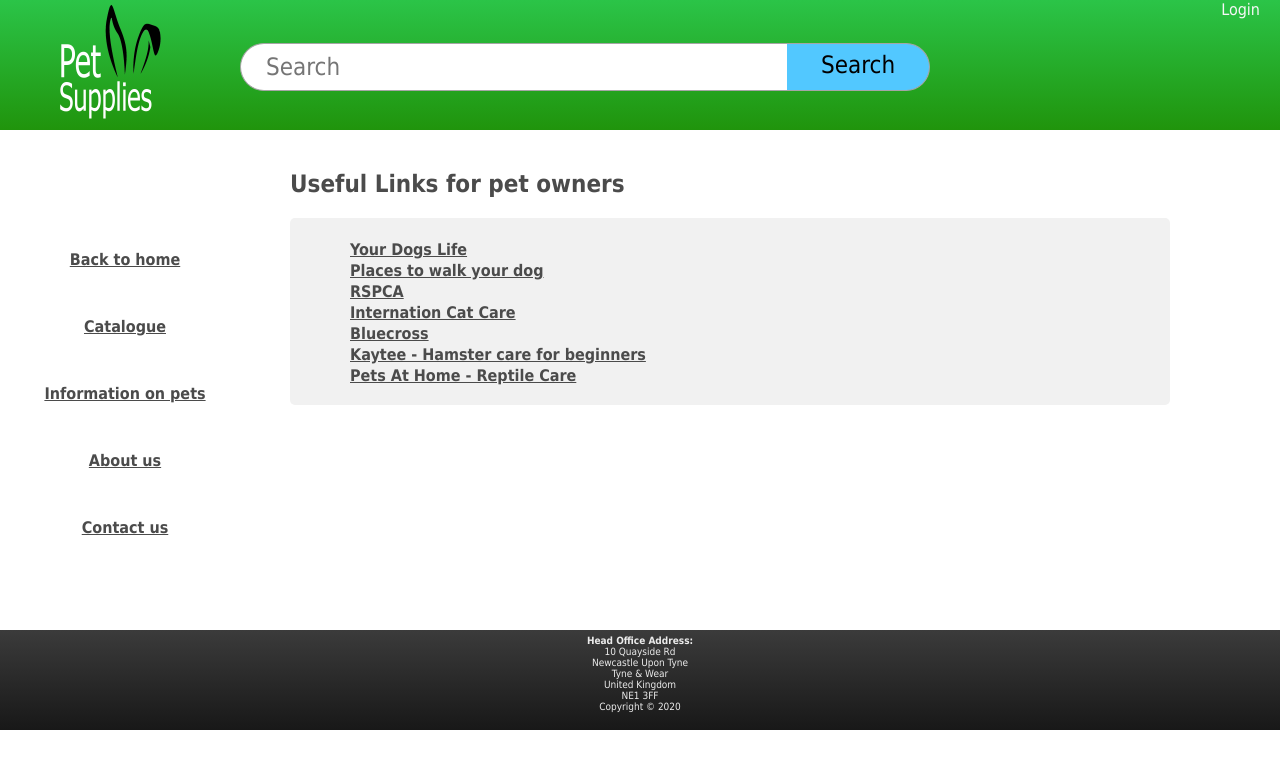
After one commit to jakebaz/Dynamic-wesite-for-petshop, a PHP site: page /php/useful_links.php in a window 1280 px wide. The commit adds this page. Shown: the top 769 px of the page. Run offline with PHP 8.4, Linux system fonts and the light colour scheme.

```diff
--- a/css/styles.css
+++ b/css/styles.css
@@ -188,6 +188,24 @@ body{
 	margin-left: 40px;
 }
 
+#useful-links{
+	padding: 40px;
+}
+
+#useful-links h1{
+	font-weight: bold;
+	font-size: 24px;
+}
+
+#useful-links article{
+	padding: 20px;
+}
+#useful-links ul li{
+	list-style-type: none;
+	font-size: 18px;
+	font-weight: bold;
+}
+
 .web-form {
 	position: relative;
 	display: inline-block;
--- a/php/about.php
+++ b/php/about.php
@@ -37,7 +37,7 @@
 					<ul>
 						<li><a href="catalogue.php">Catalogue</a></li>
 						<li><a href="pet_info.php">Information on pets</a></li>
-						<li><a href="#">Useful links</a></li>
+						<li><a href="useful_links.php">Useful links</a></li>
 						<li><a href="about.php">About us</a></li>
 						<li><a href="contact.php">Contact us</a></li>
 					</ul>
--- /dev/null
+++ b/php/order_success.php
@@ -0,0 +1,4 @@
+<?php
+
+echo '<div class="order-placed">Thank you for your order, you will be sent an email regarding payment</div>';
+echo '<a href="home.php">Back to Home</a>';
--- a/php/pet_info.php
+++ b/php/pet_info.php
@@ -4,7 +4,7 @@ session_start();
 
 <html>
 <head>
-	<title>Pet Supplies|Home</title>
+	<title>Pet Supplies|Pet Info</title>
 	<meta charset="utf-8"/>
 	<meta name="viewport" content="width=device-width, initial-scale=1.0">
 	<meta name="keywords" content="pets, pet shop, pet supplies"/>
@@ -39,7 +39,7 @@ session_start();
 					<ul>
                         <li><a href="home.php">Back to home</a></li>
 						<li><a href="catalogue.php">Catalogue</a></li>
-						<li><a href="#">Useful links</a></li>
+						<li><a href="useful_links.php">Useful links</a></li>
 						<li><a href="about.php">About us</a></li>
 						<li><a href="contact.php">Contact us</a></li>
 					</ul>
--- a/php/register_form.php
+++ b/php/register_form.php
@@ -29,7 +29,7 @@
 					<ul>
 						<li><a href="catalogue.php">Catalogue</a></li>
 						<li><a href="pet_info.php">Information on pets</a></li>
-						<li><a href="#">Useful links</a></li>
+						<li><a href="useful_links.php">Useful links</a></li>
 						<li><a href="about.php">About us</a></li>
 						<li><a href="contact.php">Contact us</a></li>
 					</ul>
--- /dev/null
+++ b/php/useful_links.php
@@ -0,0 +1,84 @@
+<!DOCTYPE html PUBLIC "-//W3C//DTD XHTML 1.1//EN" "http://www.w3.org/TR/xhtml11/DTD/xhtml11.dtd">
+<html lang="en">
+<head>
+<title>Pet Supplies|Useful links</title>
+	<meta charset="utf-8"/>
+	<meta name="viewport" content="width=device-width, initial-scale=1.0">
+	<meta name="keywords" content="pets, pet shop, pet supplies"/>
+	<meta name="author" content="Jacob Bazin"/>
+	<link rel="stylesheet" type="text/css" href="../css/styles.css">
+	<?php
+		session_start();
+	?>
+</head>
+    <meta charset="UTF-8">
+    <meta name="viewport" content="width=device-width, initial-scale=1.0">
+	<title>Pet Supplies|Useful Links</title>
+	<link rel="stylesheet" type="text/css" href="../css/styles.css">
+</head>
+<body>
+<body>
+	<div class="main-wrapper">
+		<div class="content-wrapper">
+			<div class="top-banner">
+				<a href="home.php"><img class="logo" src="../images/Logo2.png"></a>
+				<div class="search-bar">
+					<input id="search-box" type="text" name="search-bar" placeholder="Search">
+					<button type="submit" id="search-button">Search</button>
+				</div>
+				<div class="buttons">
+					<?php
+					if (!isset($_SESSION['loggedInUser'])){
+						echo '<a href="login_form.php">Login</a>';
+					} else{
+						echo '<a href="profile.php">'.$_SESSION['loggedInUser'].'</a>';
+						echo '<a href="logout.php">Logout</a>';
+						echo '<a href="cart.php">Shopping Basket</a>';
+					}
+					?>
+				</div>
+			</div>
+			<div class="left-pane">
+				<div class="navigation">
+					<ul>
+                        <li><a href="home.php">Back to home</a></li>
+						<li><a href="catalogue.php">Catalogue</a></li>
+						<li><a href="pet_info.php">Information on pets</a></li>
+						<li><a href="about.php">About us</a></li>
+						<li><a href="contact.php">Contact us</a></li>
+					</ul>
+				</div>
+			</div>
+			<div class="main">
+				<div id="useful-links">
+					<h1>Useful Links for pet owners</h1>
+					<article>
+						<ul>
+							<li><a href="https://www.yourdogslife.co.uk/resources/useful-links/">Your Dogs Life</a></li>
+							<li><a href="https://www.northeastfamilyfun.co.uk/2017/09/11-woodland-walks-north-east-autumn.html">Places to walk your dog</a></li>
+							<li><a href="https://www.rspca.org.uk/">RSPCA</a></li>
+							<li><a href="https://icatcare.org/advice/thinking-of-getting-a-cat/">Internation Cat Care</a></li>
+							<li><a href="https://www.bluecross.org.uk/pet-advice/caring-your-rabbit">Bluecross</a></li>
+							<li><a href="https://www.kaytee.com/learn-care/ask-the-small-animal-experts/9-hamster-care-tips-for-beginners">Kaytee - Hamster care for beginners</a></li>
+							<li><a href="https://www.petsathome.com/shop/en/pets/pet-talk/pet-care-reptile-snakes">Pets At Home - Reptile Care</a></li>
+						</ul>
+					</article>
+				</div>
+            </div>
+        </div>
+	</div>
+	<footer class="footer">
+		<div class="footer-address">
+			<h6>Head Office Address:</h6>
+			<ul>
+				<li>10 Quayside Rd</li>
+				<li>Newcastle Upon Tyne</li>
+				<li>Tyne & Wear</li>
+				<li>United Kingdom</li>
+				<li>NE1 3FF</li>
+				<li>Copyright &copy; 2020</li>
+		 	</ul>
+		</div>
+	</footer>
+</body>
+</html>
```
Also changed, not shown: other parts of css/styles.css (+43 -2 lines), php/cart.php (+19 -15 lines), php/catalogue.php (+6 -8 lines), php/classes.php (+16 -33 lines), php/contact.php (+60 -15 lines), php/home.php (+5 -5 lines), php/product.php (+37 -9 lines), php/profile.php (added, +66 -0 lines).
